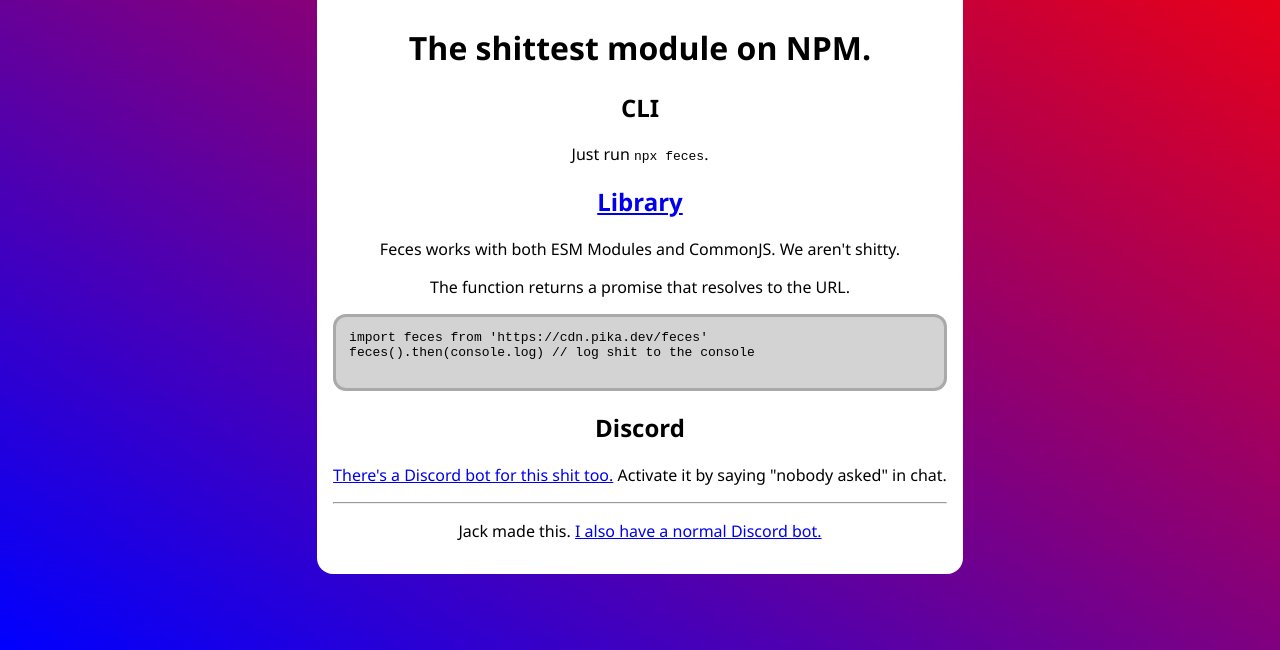
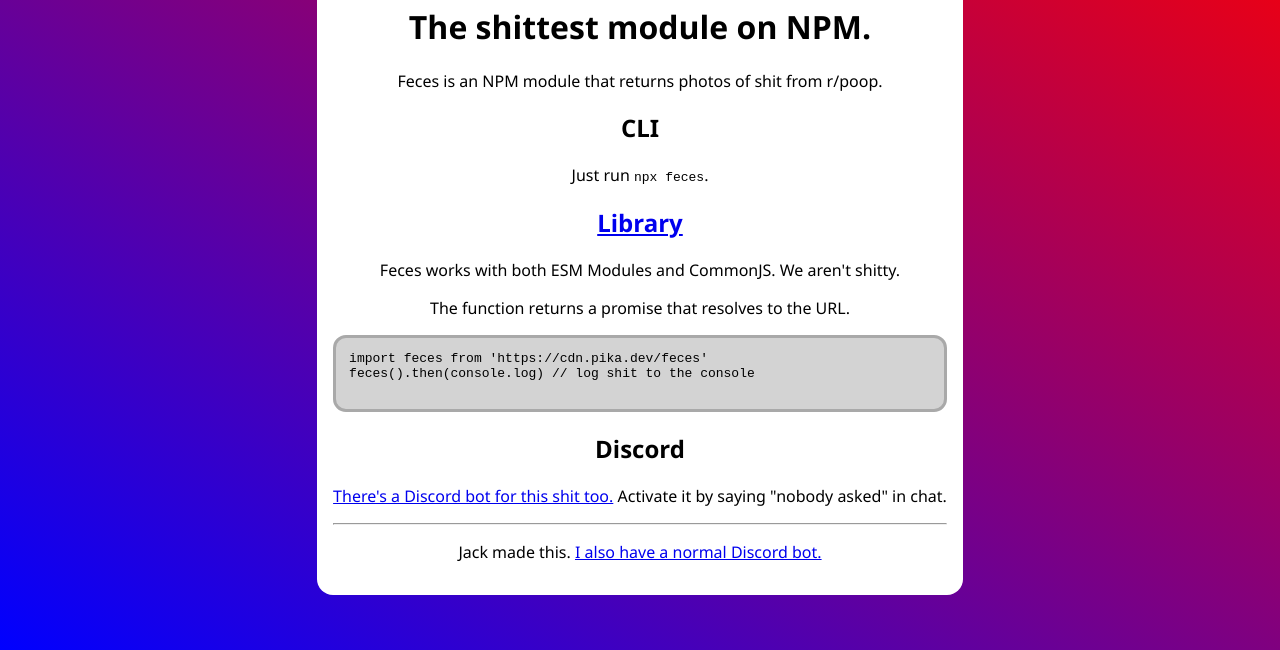
Before and after one commit to Jack5079/feces, a website: page docs/index.html in a window 1280 px wide. Shown: the part 150-800 px from the top of the page. Drawn offline with Linux system fonts and the light colour scheme.

Commit message:
add description

```diff
--- a/docs/index.html
+++ b/docs/index.html
@@ -37,6 +37,7 @@
   <body>
     <img src="logo.svg" alt="feces logo">
     <h1>The shittest module on NPM.</h1>
+    <p>Feces is an NPM module that returns photos of shit from r/poop.</p>
     <h2>CLI</h2>
     <p>
       Just run <code>npx feces</code>.
```
